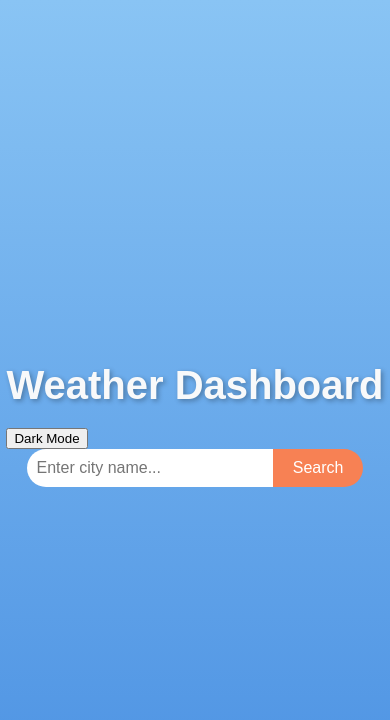
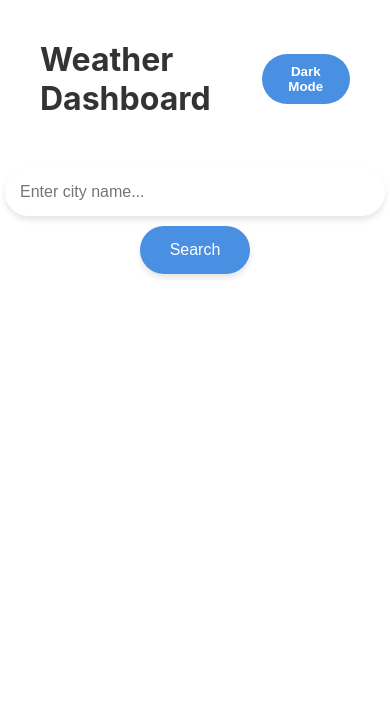
Before and after one commit to Aneesfathima-S/weather-dashboard, a React (Create React App) app: page / in a window 390 px wide. Shown: the top 720 px of the page. Built offline with nearby package versions, Linux system fonts and the light colour scheme.

Commit message:
Update App.css

```diff
--- a/src/App.css
+++ b/src/App.css
@@ -1,99 +1,136 @@
+
+// App.css
 body {
   margin: 0;
-  padding: 0;
-  font-family: 'Arial', sans-serif;
-  background: linear-gradient(to bottom, #89c4f4, #4a90e2); /* Default gradient */
+  font-family: "Arial", sans-serif;
+  background: linear-gradient(135deg, #1e90ff, #70a1ff);
+  color: #333;
+  text-align: center;
+  min-height: 100vh;
+}
+
+.app {
+  padding: 20px;
+  transition: all 0.3s ease;
+}
+
+.light-theme {
+  background-color: rgba(255, 255, 255, 0.1);
+  color: #333;
+}
+
+.dark-theme {
+  background-color: rgba(0, 0, 0, 0.8);
   color: #fff;
+}
+
+.header {
+  display: flex;
+  justify-content: space-between;
+  align-items: center;
+  padding: 20px;
+  background: rgba(255, 255, 255, 0.1);
+  backdrop-filter: blur(10px);
+  border-radius: 15px;
+  margin-bottom: 30px;
+}
+
+.header h1 {
+  margin: 0;
+  font-size: 2rem;
+  font-weight: bold;
+}
+
+.theme-toggle {
+  padding: 10px 20px;
+  border: none;
+  border-radius: 25px;
+  background: #4a90e2;
+  color: white;
+  cursor: pointer;
+  font-weight: bold;
+  transition: 0.3s;
+}
+
+.theme-toggle:hover {
+  background: #357abd;
+  transform: translateY(-2px);
+}
+
+.search-container {
+  margin: 20px auto;
   display: flex;
   justify-content: center;
   align-items: center;
-  min-height: 100vh;
-  transition: background-color 0.5s ease, color 0.5s ease;
-}
-
-.weather-app {
-  text-align: center;
-  width: 90%;
-  max-width: 500px;
-  background: rgba(255, 255, 255, 0.1);
-  border-radius: 15px;
-  box-shadow: 0 4px 15px rgba(0, 0, 0, 0.2);
-  padding: 20px;
-  backdrop-filter: blur(10px);
-}
-
-/* Header */
-.header h1 {
-  font-size: 2.5rem;
-  margin-bottom: 20px;
-  color: #f8f9fa;
-  text-shadow: 2px 2px 5px rgba(0, 0, 0, 0.3);
-}
-
-/* Search container */
-.search-container {
-  display: flex;
-  justify-content: center;
-  margin-bottom: 20px;
+  gap: 10px;
+  max-width: 600px;
 }
 
 .search-bar {
-  width: 70%;
-  padding: 10px;
+  flex: 1;
+  padding: 15px;
+  border-radius: 25px;
   border: none;
-  border-radius: 20px 0 0 20px;
-  font-size: 1rem;
   outline: none;
+  font-size: 16px;
+  background: rgba(255, 255, 255, 0.9);
+  box-shadow: 0 4px 6px rgba(0, 0, 0, 0.1);
 }
 
 .search-button {
-  padding: 10px 20px;
+  padding: 15px 30px;
   border: none;
-  border-radius: 0 20px 20px 0;
-  font-size: 1rem;
-  background-color: #f78154;
-  color: #fff;
+  border-radius: 25px;
+  background: #4a90e2;
+  color: white;
+  font-size: 16px;
   cursor: pointer;
-  transition: background-color 0.3s ease;
+  transition: 0.3s;
+  box-shadow: 0 4px 6px rgba(0, 0, 0, 0.1);
 }
 
 .search-button:hover {
-  background-color: #f35c2c;
+  background: #357abd;
+  transform: translateY(-2px);
 }
 
-/* Weather card */
 .weather-card {
-  background: rgba(255, 255, 255, 0.1);
-  border-radius: 10px;
-  padding: 20px;
-  text-align: center;
-  backdrop-filter: blur(8px);
-  box-shadow: 0 4px 15px rgba(0, 0, 0, 0.2);
-  animation: fadeIn 0.5s ease-in-out;
+  background: rgba(255, 255, 255, 0.9);
+  padding: 30px;
+  border-radius: 20px;
+  margin: 30px auto;
+  max-width: 500px;
+  box-shadow: 0 10px 20px rgba(0, 0, 0, 0.1);
+}
+
+.dark-theme .weather-card {
+  background: rgba(30, 30, 30, 0.9);
 }
 
 .city-name {
-  font-size: 1.8rem;
-  margin-bottom: 10px;
+  font-size: 2rem;
+  font-weight: bold;
+  margin-bottom: 20px;
+  color: #4a90e2;
 }
 
 .temperature {
-  font-size: 3rem;
+  font-size: 4rem;
   font-weight: bold;
-  margin-bottom: 10px;
+  margin: 20px 0;
+  color: #4a90e2;
 }
 
 .weather-info {
   display: flex;
+  align-items: center;
   justify-content: center;
-  align-items: center;
   gap: 10px;
-  margin-bottom: 15px;
+  margin: 20px 0;
 }
 
 .weather-icon {
-  width: 50px;
-  height: 50px;
+  font-size: 2.5rem;
 }
 
 .weather-description {
@@ -101,35 +138,35 @@
   text-transform: capitalize;
 }
 
-/* Weather details */
-.details p {
-  margin: 5px 0;
-  font-size: 1rem;
+.details {
+  display: grid;
+  grid-template-columns: repeat(2, 1fr);
+  gap: 20px;
+  margin-top: 30px;
+  text-align: left;
 }
 
-/* Responsive design */
-@media (max-width: 768px) {
-  .search-bar {
-    width: 60%;
+.detail-item {
+  padding: 10px;
+  background: rgba(255, 255, 255, 0.1);
+  border-radius: 10px;
+}
+
+.detail-item span {
+  font-weight: bold;
+  color: #4a90e2;
+}
+
+@media (max-width: 600px) {
+  .search-container {
+    flex-direction: column;
   }
 
-  .temperature {
-    font-size: 2.5rem;
+  .search-bar {
+    width: 100%;
   }
 
-  .weather-description {
-    font-size: 1rem;
+  .details {
+    grid-template-columns: 1fr;
   }
 }
-
-/* Animation */
-@keyframes fadeIn {
-  from {
-    opacity: 0;
-    transform: translateY(-10px);
-  }
-  to {
-    opacity: 1;
-    transform: translateY(0);
-  }
-}
```
